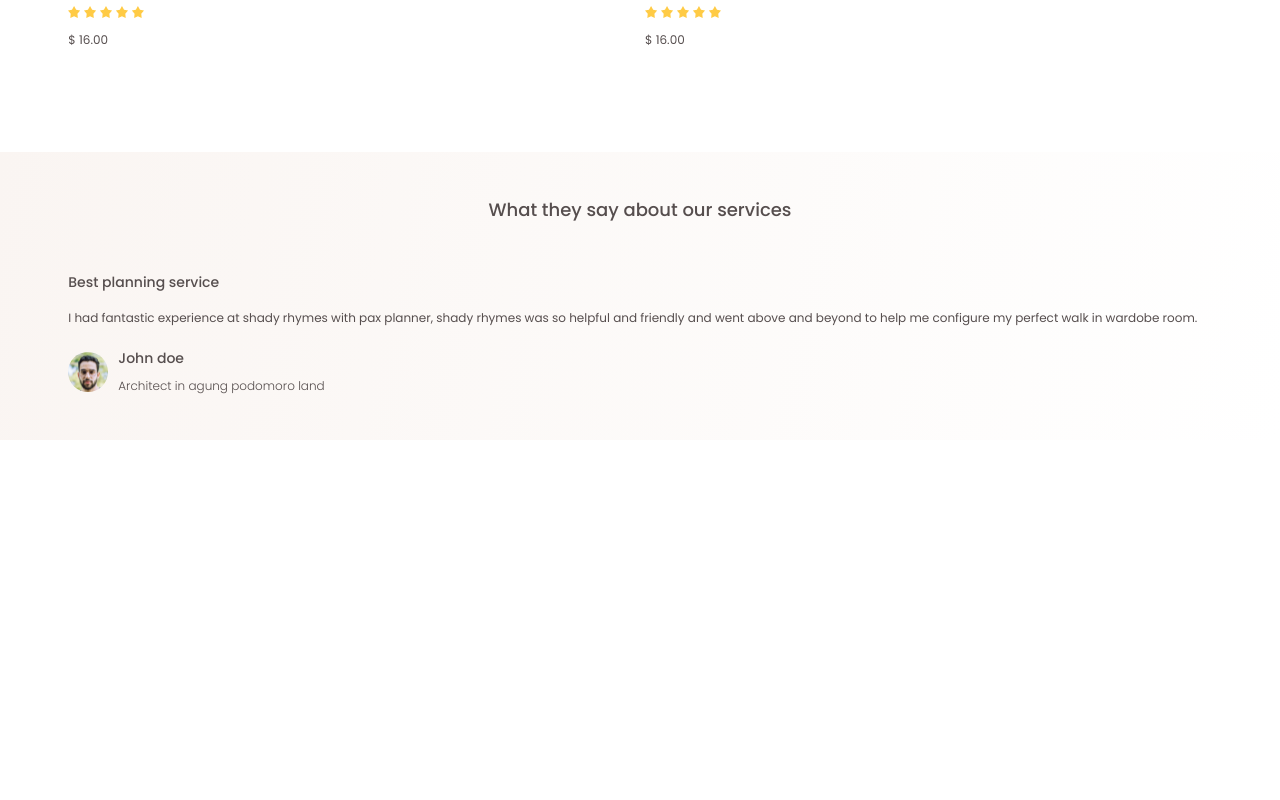
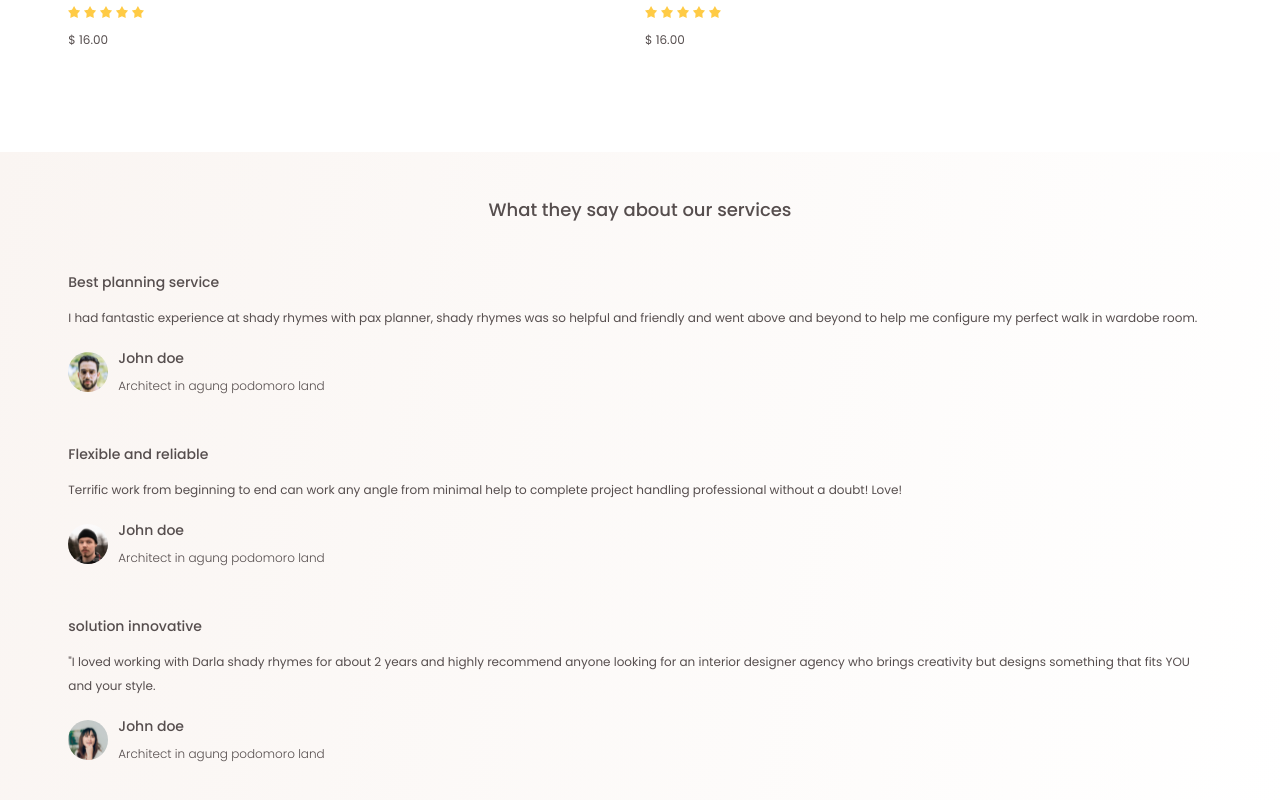
Before and after one commit to IEdiong/shady-rhymes-interior, an Angular app: page / in a window 1280 px wide. Shown: the part 3691-4491 px from the top of the page. Before the commit the page ends 4131 px from the top, so only its background shows below. Built offline with nearby package versions, Linux system fonts and the light colour scheme.

Commit message:
add review card

```diff
--- a/src/app/app.component.html
+++ b/src/app/app.component.html
@@ -45,23 +45,10 @@
   <section class="section__four">
     <h2>What they say about our services</h2>
     <div class="container testimonial-container">
-      <article class="testimonial-card">
-        <h3>Best planning service</h3>
-        <p>
-          I had fantastic experience at shady rhymes with pax planner, shady
-          rhymes was so helpful and friendly and went above and beyond to help
-          me configure my perfect walk in wardobe room.
-        </p>
-        <div class="profile">
-          <div class="img-box">
-            <img src="../assets/profile-pic-1.svg" alt="profile picture" />
-          </div>
-          <div class="profile-details">
-            <p>John doe</p>
-            <p class="role">Architect in agung podomoro land</p>
-          </div>
-        </div>
-      </article>
+      <shad-review-card
+        *ngFor="let item of reviewCards"
+        [review]="item"
+      ></shad-review-card>
     </div>
   </section>
 </main>
--- a/src/app/app.component.scss
+++ b/src/app/app.component.scss
@@ -65,7 +65,8 @@
 
 .section__four {
   color: #564e4e;
-  padding-block: 40px;
+  padding-block-start: 40px;
+  padding-block-end: 88px;
   background: linear-gradient(280deg, #fff 0%, #faf5f2 100%);
 
   & > h2 {
@@ -82,47 +83,3 @@
     row-gap: 40px;
   }
 }
-
-.testimonial-card {
-  & > h3 {
-    font-size: 14px;
-    font-weight: 500;
-    line-height: 200%;
-  }
-
-  & > p {
-    font-size: 12px;
-    font-weight: 400;
-    line-height: 200%;
-    margin-top: 10px;
-  }
-}
-
-.profile {
-  margin-top: 14px;
-  display: flex;
-  align-items: center;
-  column-gap: 10px;
-
-  & > .img-box {
-    aspect-ratio: 1 / 1;
-    border-radius: 50%;
-    width: 40px;
-    height: 40px;
-
-    & > img {
-      object-fit: cover;
-    }
-  }
-}
-
-.profile-details {
-  font-size: 14px;
-  font-weight: 500;
-  line-height: 200%;
-
-  & > .role {
-    font-size: 12px;
-    font-weight: 300;
-  }
-}
--- a/src/app/app.component.ts
+++ b/src/app/app.component.ts
@@ -1,6 +1,6 @@
 import { Component, OnInit } from '@angular/core';
-import { choices, productsImg } from 'src/data/source';
-import { IChoice, IProductImage } from 'src/types';
+import { choices, productsImg, testimonials } from 'src/data/source';
+import { IChoice, IProductImage, IReviewCard } from 'src/types';
 
 @Component({
   selector: 'app-root',
@@ -10,9 +10,11 @@ import { IChoice, IProductImage } from 'src/types';
 export class AppComponent implements OnInit {
   choices!: IChoice[];
   productImages!: IProductImage[];
+  reviewCards!: IReviewCard[];
 
   ngOnInit(): void {
     this.choices = choices;
     this.productImages = productsImg;
+    this.reviewCards = testimonials;
   }
 }
--- a/src/app/app.module.ts
+++ b/src/app/app.module.ts
@@ -5,13 +5,15 @@ import { AppComponent } from './app.component';
 import { HeaderComponent } from './header/header.component';
 import { ChoiceCardComponent } from './card/choice-card/choice-card.component';
 import { ProductCardComponent } from './card/product-card/product-card.component';
+import { ReviewCardComponent } from './card/review-card/review-card.component';
 
 @NgModule({
   declarations: [
     AppComponent,
     HeaderComponent,
     ChoiceCardComponent,
-    ProductCardComponent
+    ProductCardComponent,
+    ReviewCardComponent
   ],
   imports: [
     BrowserModule
--- /dev/null
+++ b/src/app/card/review-card/review-card.component.html
@@ -0,0 +1,15 @@
+<article class="testimonial-card">
+  <h3>{{ review.title }}</h3>
+  <p>
+    {{ review.body }}
+  </p>
+  <div class="profile">
+    <div class="img-box">
+      <img [src]="review.dpUrl" alt="profile picture" />
+    </div>
+    <div class="profile-details">
+      <p>John doe</p>
+      <p class="role">Architect in agung podomoro land</p>
+    </div>
+  </div>
+</article>
--- /dev/null
+++ b/src/app/card/review-card/review-card.component.scss
@@ -0,0 +1,44 @@
+.testimonial-card {
+  & > h3 {
+    font-size: 14px;
+    font-weight: 500;
+    line-height: 200%;
+  }
+
+  & > p {
+    font-size: 12px;
+    font-weight: 400;
+    line-height: 200%;
+    margin-top: 10px;
+  }
+}
+
+.profile {
+  margin-top: 14px;
+  display: flex;
+  align-items: center;
+  column-gap: 10px;
+
+  & > .img-box {
+    aspect-ratio: 1 / 1;
+    border-radius: 50%;
+    width: 40px;
+    height: 40px;
+    overflow: hidden;
+
+    & > img {
+      object-fit: cover;
+    }
+  }
+}
+
+.profile-details {
+  font-size: 14px;
+  font-weight: 500;
+  line-height: 200%;
+
+  & > .role {
+    font-size: 12px;
+    font-weight: 300;
+  }
+}
--- a/src/data/source.ts
+++ b/src/data/source.ts
@@ -1,4 +1,4 @@
-import { IChoice, IProductImage } from 'src/types';
+import { IChoice, IProductImage, IReviewCard } from 'src/types';
 
 export const choices: IChoice[] = [
   {
@@ -45,3 +45,24 @@ export const productsImg: IProductImage[] = [
     imgUrl: '../assets/product-4.png',
   },
 ];
+
+export const testimonials: IReviewCard[] = [
+  {
+    id: 1,
+    title: 'Best planning service',
+    body: 'I had fantastic experience at shady rhymes with pax planner, shady rhymes was so helpful and friendly and went above and beyond to help me configure my perfect walk in wardobe room.',
+    dpUrl: '../assets/profile-pic-1.svg',
+  },
+  {
+    id: 2,
+    title: 'Flexible and reliable',
+    body: 'Terrific work from beginning to end can work any angle from minimal help to complete project handling professional without a doubt!  Love!',
+    dpUrl: '../assets/profile-pic-2.svg',
+  },
+  {
+    id: 3,
+    title: 'solution innovative',
+    body: '"I loved working with Darla shady rhymes for about 2 years and highly recommend anyone looking for an interior designer agency who brings creativity but designs something that fits YOU and your style.',
+    dpUrl: '../assets/profile-pic-3.svg',
+  },
+];
--- a/src/types/index.ts
+++ b/src/types/index.ts
@@ -10,4 +10,11 @@ type IProductImage = {
   imgUrl: string;
 };
 
-export { IChoice, IProductImage };
+type IReviewCard = {
+  id: number;
+  title: string;
+  body: string;
+  dpUrl: string;
+};
+
+export { IChoice, IProductImage, IReviewCard };
```
Also changed, not shown: src/app/card/review-card/review-card.component.ts (added, +11 -0 lines).
